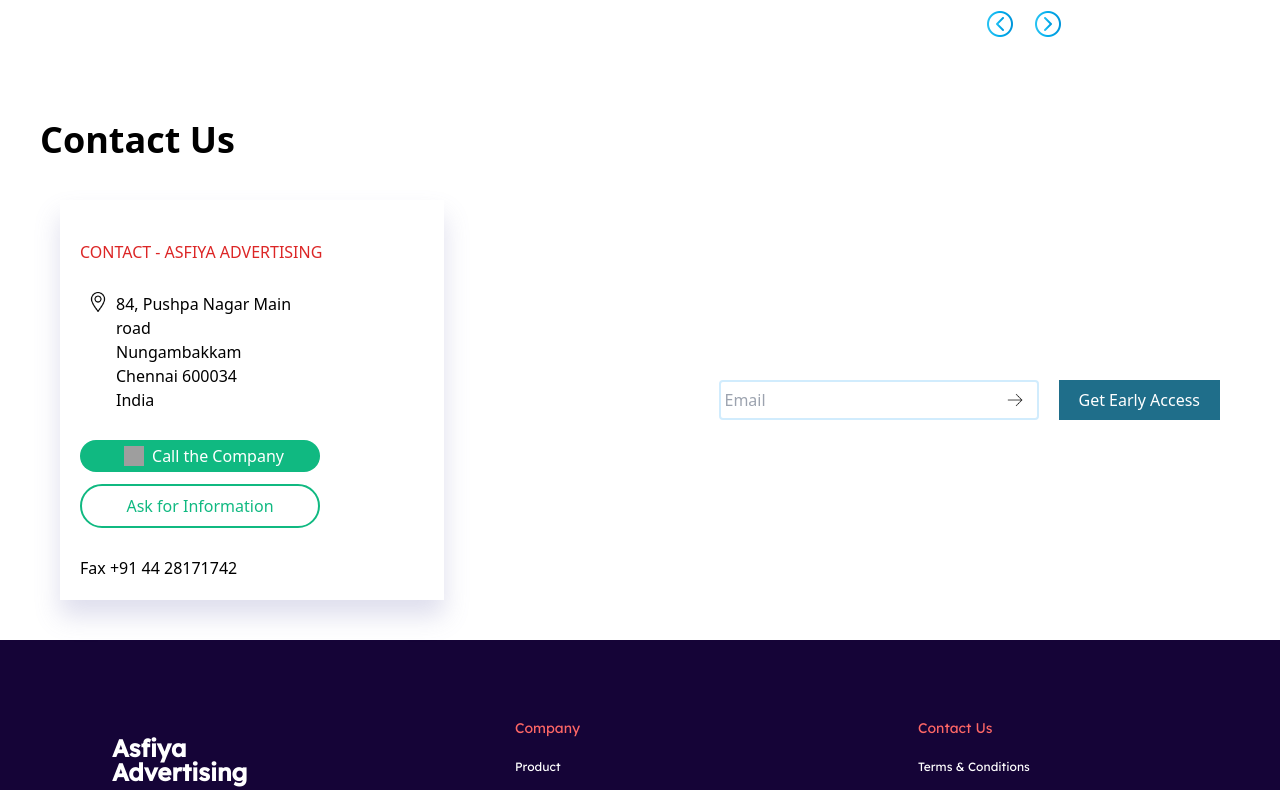
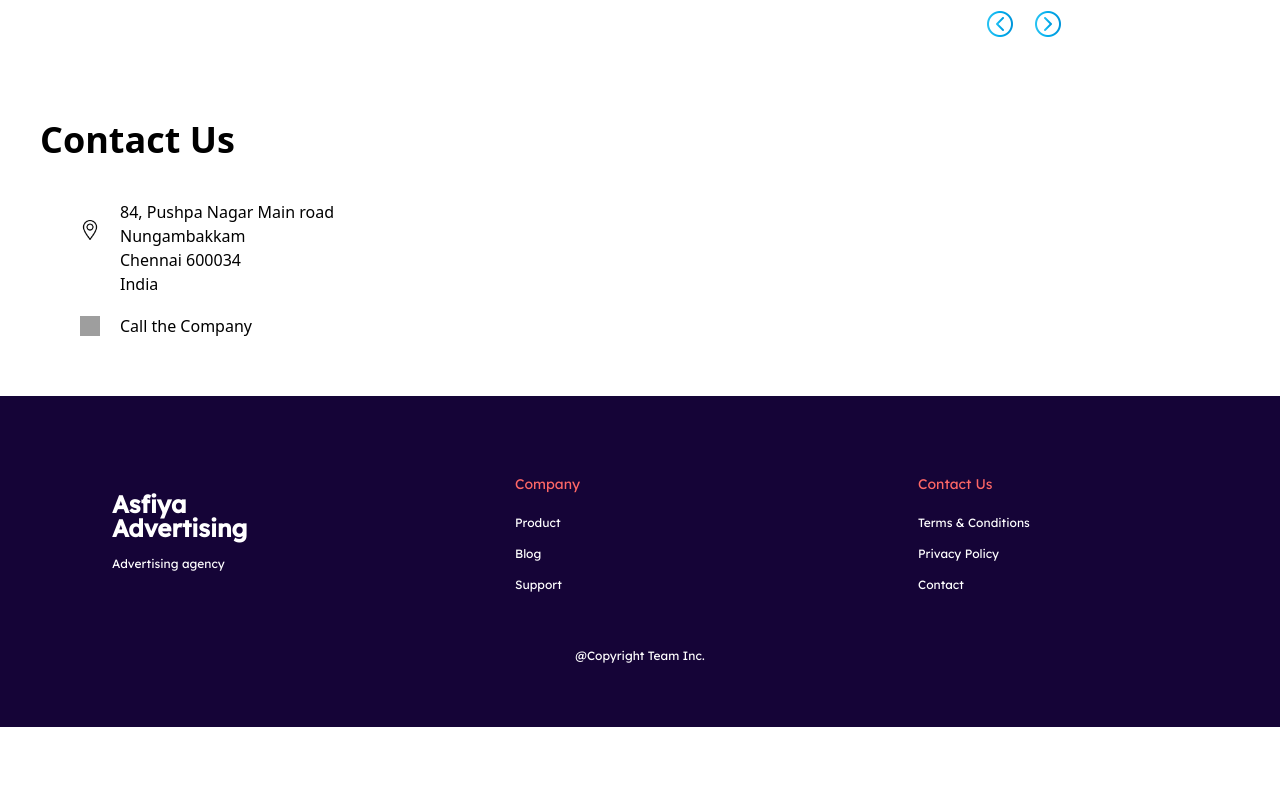
Before and after one commit to shivag46/asfiya_advertising, a React (Create React App) app: page / in a window 1280 px wide. Shown: the part 2759-3549 px from the top of the page. After the commit the page ends 3486 px from the top, so only its background shows below. Built offline with nearby package versions, Linux system fonts and the light colour scheme; grey boxes are pictures that could not be loaded.

Commit message:
Updated contact page

```diff
--- a/src/index.css
+++ b/src/index.css
@@ -7,7 +7,7 @@
         @apply border-red-500 border-2 border-solid;
     }
     .circular_card{
-        @apply w-36 h-36 rounded-full m-10 shadow-2xl;
+        @apply w-36 h-36 rounded-full m-10 shadow-3xl;
     }
 }
 
@@ -18,7 +18,7 @@
     max-width:380px;
     height:fit-content;
     background: #FFF;
-    box-shadow: 0px 16px 24px 0px rgba(118, 118, 178, 0.24);
+    box-shadow: 10px 16px 24px 10px rgba(118, 118, 178, 0.24);
 }
 
 
--- a/src/pages/contacts/Contact.js
+++ b/src/pages/contacts/Contact.js
@@ -1,9 +1,8 @@
 function AddressCard(){
     return (
-        <div className="w-96 h-100 flex flex-col p-5 justify-between" style={{boxShadow:"0px 16px 24px 0px rgba(118, 118, 178, 0.24)"}}>
-            <div className=" mt-5 text-start text-red-600">CONTACT - ASFIYA ADVERTISING</div>
-            <div className="flex w-60">
-                <img src={require("../../assets/location.png")} className="w-5 h-5 mx-2"  />
+        <div className="w-1/2 flex flex-col justify-between">
+            <div className="flex">
+                <img src={require("../../assets/location.png")} className="w-5 h-5 m-5"  />
                 <div className="text-start">
                     <p>84, Pushpa Nagar Main road</p>
                     <p>Nungambakkam</p>
@@ -12,16 +11,10 @@
                 </div>
             </div>
             <div className="flex flex-col">
-                <div className="flex p-1 w-60 rounded-full justify-center items-center bg-emerald-500 text-white mb-3">
-                    <img src={require("../../assets/telephone.png")} className="w-5 h-5 mx-2"  />
+                <div className="flex items-center">
+                    <img src={require("../../assets/telephone.png")} className="w-5 h-5 m-5"  />
                     <div>Call the Company</div>
                 </div>
-                <div className=" flex p-2 w-60 rounded-full justify-center border-emerald-500 border-2 border-solid">
-                    <div className="text-emerald-500">Ask for Information</div>
-                </div>
-            </div>
-            <div className=" text-start">
-                Fax +91 44 28171742
             </div>
         </div>
     )
@@ -35,15 +28,6 @@
             </div>
             <div className=" flex justify-between items-center px-5">
                 <AddressCard />
-                <div className="flex">
-                    <div className="w-80 mr-5 flex p-1 items-center" style={{borderRadius:"4px",border:"2px solid var(--grayish-blue, #D1ECFD)"}}>
-                        <input className=" h-full w-11/12 border-0 outline-0 bg-transparent" placeholder="Email" />
-                        <img src={require("../../assets/go.png")} className=" w-5 h-5 mx-2"  />
-                    </div>
-                    <div className=" py-2 px-5 text-white" style={{backgroundColor:"#1F6E8A"}}>
-                        Get Early Access
-                    </div>
-                </div>
             </div>
         </div>
     )
--- a/tailwind.config.js
+++ b/tailwind.config.js
@@ -7,6 +7,9 @@
     extend: {
       spacing: {
         '100': '25rem',
+      },
+      boxShadow: {
+        '3xl': ' 0 15px 35px rgba(0, 0, 0, 0.1),0 3px 10px rgba(0, 0, 0, 0.1)'
       }
     },
   },
```
